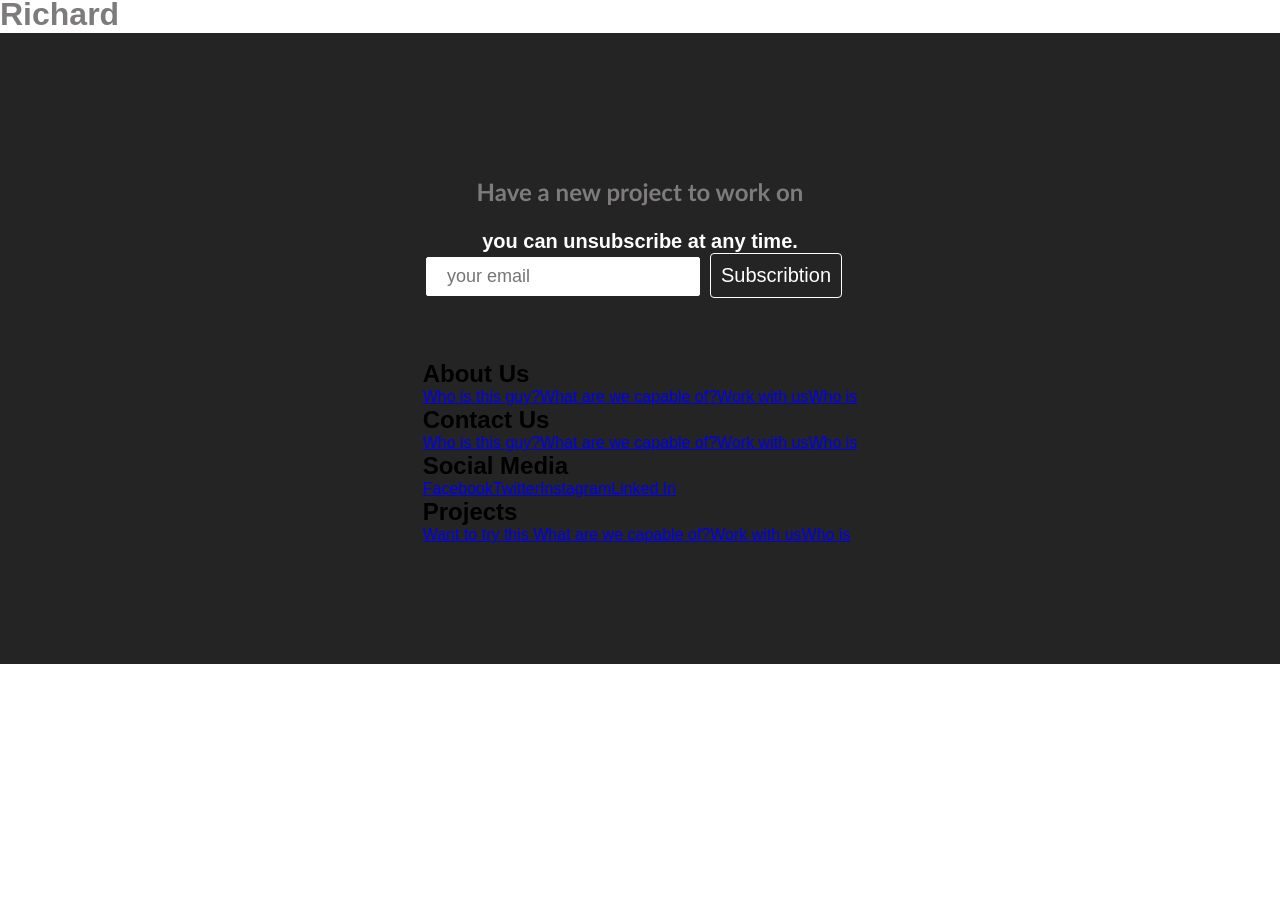
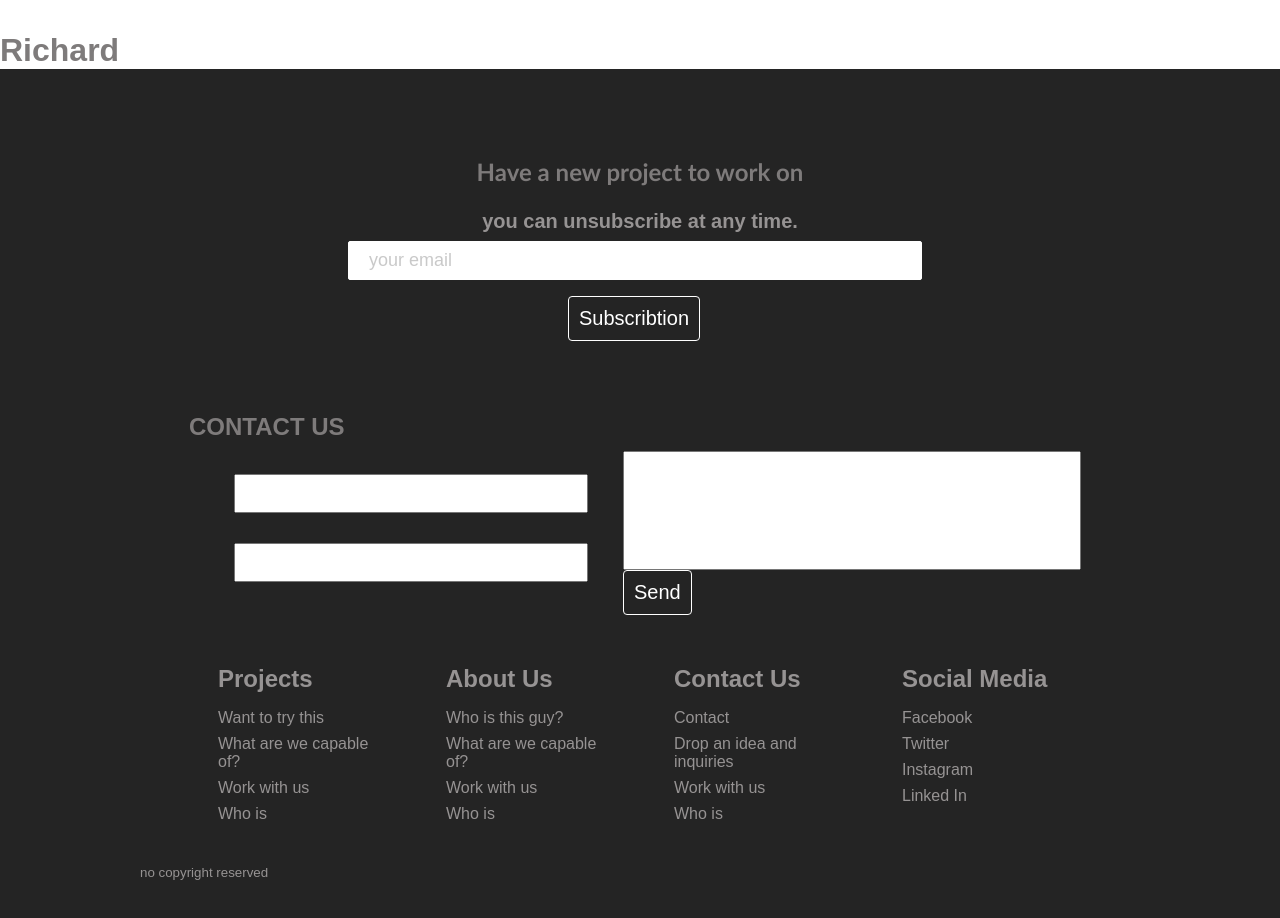
Before and after one commit to Code-250/My-Brand, a React (Create React App) app in the folder my-app/: page / in a window 1280 px wide. Shown: the part 1696-2614 px from the top of the page. Before the commit the page ends 2360 px from the top, so only its background shows below. Built offline with nearby package versions, Linux system fonts and the light colour scheme.

Commit message:
adding cotact page in footer

```diff
--- a/my-app/public/index.html
+++ b/my-app/public/index.html
@@ -9,8 +9,6 @@
       name="description"
       content="Web site created using create-react-app"
     />
-    <link rel="apple-touch-icon" href="%PUBLIC_URL%/logo192.png" />
-    <!--
       manifest.json provides metadata used when your web app is installed on a
       user's mobile device or desktop. See https://developers.google.com/web/fundamentals/web-app-manifest/
     -->
--- a/my-app/src/App.js
+++ b/my-app/src/App.js
@@ -4,7 +4,7 @@ import {BrowserRouter as Router, Switch, Route} from 'react-router-dom';
 import './App.css';
 import Home from './Home';
 import About from './About';
-import Projects from './Projects';
+import Contacts from './Contacts';
 import Blogs from './Blogs'
 import Footer from './UI/components/Footer'
 // import Projects from './Projects';
@@ -18,7 +18,7 @@ class App extends React.Component {
           <NavBar/>
           <Switch>
             <Route path='/' exact component={Home}/>
-            <Route path='/projects' component={Projects} />
+            <Route path='/Contacts' component={Contacts} />
             <Route path='/About' component={About}/>
             <Route path='/Blogs' component={Blogs}/>
           </Switch>
--- a/my-app/src/Projects.js
+++ b/my-app/src/Contacts.js
@@ -1,7 +1,7 @@
 import  React from 'react'
 import './App.css';
 
-function Projects(){
+function Contacts(){
     return(
         <div className='App'>
             <h1>Hello Projects</h1>
@@ -9,4 +9,4 @@ function Projects(){
     )
 }
 
-export default Projects;
+export default Contacts;
--- a/my-app/src/UI/components/Footer.css
+++ b/my-app/src/UI/components/Footer.css
@@ -1,6 +1,6 @@
 .footer-container{
     background-color:#242424;
-    padding :120px;
+    padding :4rem 0 2rem 0;
     display:flex;
     flex-direction: column;
     justify-content:center;
@@ -15,7 +15,7 @@
     text-align:center;
     margin-bottom:24px;
     padding:24px;
-    color:white;
+    color:#969393;
 }
 
 .footer-subscription > h1 {
@@ -50,3 +50,129 @@ p{
     border:1px solid #fff;
 
 }
+.contact-container{
+    display:flex;
+    flex-direction:row;
+    padding:10px;
+    grid-gap:30px;
+    max-width:1000px;
+    width:100%;
+}
+form{
+    display:flex;
+    flex-direction:column;
+    width:100%;
+    padding:8px 20px;
+    border-radius:2px;
+    margin-right:300px;
+    outline:none;
+    border:none;
+    font-size:18px;
+    margin-bottom:16px;
+}
+.message{
+    display:flex;
+    flex-direction:column;
+    width:100%
+}
+.contact-message{
+    padding:50px;
+}
+.contact-input{
+    width:100%;
+    margin:15px;
+    padding:10px;
+}
+.footer-links{
+    widows: 100%;
+    max-width:1000px;
+    display:flex;
+    justify-content:center;
+}
+
+.footer-link-wrapper{
+    display:flex;
+}
+.footer-link-items{
+    display:flex;
+    flex-direction:column;
+    align-items:flex-start;
+    margin:34px;
+    text-align:left;
+    width:160px;
+    box-sizing: border-box;
+}
+
+.footer-link-items h2 {
+    margin-bottom:16px;
+
+}
+.footer-link-items > h2{
+    color:#969393;
+}
+
+.footer-link-items a{
+    color:#969393;
+    text-decoration: none;
+    margin-bottom:8px;
+}
+
+.footer-link-items a:hover{
+    font-weight:bold;
+    color:#fff;
+    transition:0.3s ease-out;
+}
+.footer-email-form h2{
+    margin-bottom:32px;
+}
+.footer-input::placeholder{
+    color:#b1b1b1b1;
+}
+
+/* social icons */
+.social-icon-link{
+    color:#ffff;
+    font-size:24px;
+}
+
+.social-media{
+    max-width:1000px;
+    width:100%
+}
+.social-media-wrap{
+    display:flex;
+    align-items:center;
+    justify-content: space-between;
+    width:90%;
+    max-width:1000px;
+    margin:px auto 0 auto;
+}
+.social-icons{
+    display:flex;
+    justify-content:space-between;
+    align-items:center;
+    width:240px;
+}
+
+.website-rights{
+    color:#969393;
+    margin-bottom:16px;
+}
+
+@media screen and (max-width:820px) {
+    .footer-links{
+        padding:2rem;
+    }
+    .footer-input {
+        width:100%;
+    }
+    .btn{
+        width:100%;
+    }
+    .footer-link-wrapper{
+        flex-direction:column;
+    }
+    .footer-media-wrap{
+        flex-direction:column;
+    }
+}
--- a/my-app/src/UI/components/Footer.js
+++ b/my-app/src/UI/components/Footer.js
@@ -25,8 +25,44 @@ function Footer() {
                     </form>
                 </div>
             </section>
+            <section className='footer-contact'>
+                <h1>
+                    CONTACT US
+                </h1>
+                <div className='contact-container'>
+                    <div className='contact-wrapper'>
+                        <form classNane='form'>
+                            <input type='text'
+                            palceholder="your Full Name"
+                            className='contact-input'/>
+                            <input type='email'
+                            palceholder="your email"
+                            className='contact-input'/>
+                        </form>
+                    </div>
+                    <div className='message'>
+                         <input type='text'
+                        palceholder="Send your message here"
+                        className='contact-message'/>
+                        <Button buttonStyle='btn--outline'
+                        className='Subscribe'
+                        >Send</Button>
+
+                    </div>
+
+                </div>
+
+
+            </section>
             <div className='footer-links'>
                 <div className='footer-link-wrapper'>
+                <div className='footer-link-items'>
+                        <h2>Projects</h2>
+                        <Link to='/'>Want to try this </Link>
+                        <Link to='/'>What are we capable of?</Link>
+                        <Link to='/'>Work with us</Link>
+                        <Link to='/'>Who is </Link>
+                    </div>
                     <div className='footer-link-items'>
                         <h2>About Us</h2>
                         <Link to='/Projects'>Who is this guy?</Link>
@@ -34,15 +70,17 @@ function Footer() {
                         <Link to='/'>Work with us</Link>
                         <Link to='/'>Who is </Link>
                     </div>
+
+                </div>
+                <div className='footer-link-wrapper'>
+
                     <div className='footer-link-items'>
                         <h2>Contact Us</h2>
-                        <Link to='/Projects'>Who is this guy?</Link>
-                        <Link to='/'>What are we capable of?</Link>
+                        <Link to='/Projects'>Contact</Link>
+                        <Link to='/'>Drop an idea and inquiries</Link>
                         <Link to='/'>Work with us</Link>
                         <Link to='/'>Who is </Link>
                     </div>
-                </div>
-                <div className='footer-link-wrapper'>
                     <div className='footer-link-items'>
                         <h2>Social Media</h2>
                         <Link to='/'>Facebook</Link>
@@ -50,17 +88,11 @@ function Footer() {
                         <Link to='/'>Instagram</Link>
                         <Link to='/'>Linked In</Link>
                     </div>
-                    <div className='footer-link-items'>
-                        <h2>Projects</h2>
-                        <Link to='/'>Want to try this </Link>
-                        <Link to='/'>What are we capable of?</Link>
-                        <Link to='/'>Work with us</Link>
-                        <Link to='/'>Who is </Link>
-                    </div>
                 </div>
             </div>
             <section className='social-media'>
                 <div className='social-media-wrap'>
+                <small className='website-rights'>no copyright reserved</small>
                     <div className='social-icons'>
                         <Link to='/'
                         target-label='_blank'
@@ -83,9 +115,13 @@ function Footer() {
                         >
                             <i className='fab-fa-linkedin-f'></i>
                         </Link>
+
                     </div>
+
                 </div>
+
             </section>
+
         </div>
     )
 }
--- a/my-app/src/UI/components/NavBar.js
+++ b/my-app/src/UI/components/NavBar.js
@@ -36,20 +36,16 @@ function NavBar (){
                             </Link>
                         </li>
                         <li className='nav-item'>
-                            <Link to='/Projects' classname="nav-links" onClick={closeMobileMenu}>
-                           <p className='change'>PROJECTS</p>
+                            <Link to='/about' classname="nav-links" onClick={closeMobileMenu}>
+                           <p className='change'>ABOUT ME</p>
                             </Link>
                         </li>
                         <li className='nav-item'>
-                            <Link to="/About" classname="nav-links" onClick={closeMobileMenu}>
-                            <p className='change'>ABOUT ME</p>
+                            <Link to="/contacts" classname="nav-links" onClick={closeMobileMenu}>
+                            <p className='change'>CONTACT US</p>
                             </Link>
                         </li>
-                         <li className='nav-item'>
-                            <Link to='/Blogs' classname="nav-links" onClick={closeMobileMenu}>
-                            <p class='change'>BLOGS</p>
-                            </Link>
-                         </li>
+
                     </ul>
                     {button && <Button buttonStyle='btn--outline'>Login</Button>}
 
```
Also changed, not shown: 2 other files (tests, documents, lock files or other folders).
